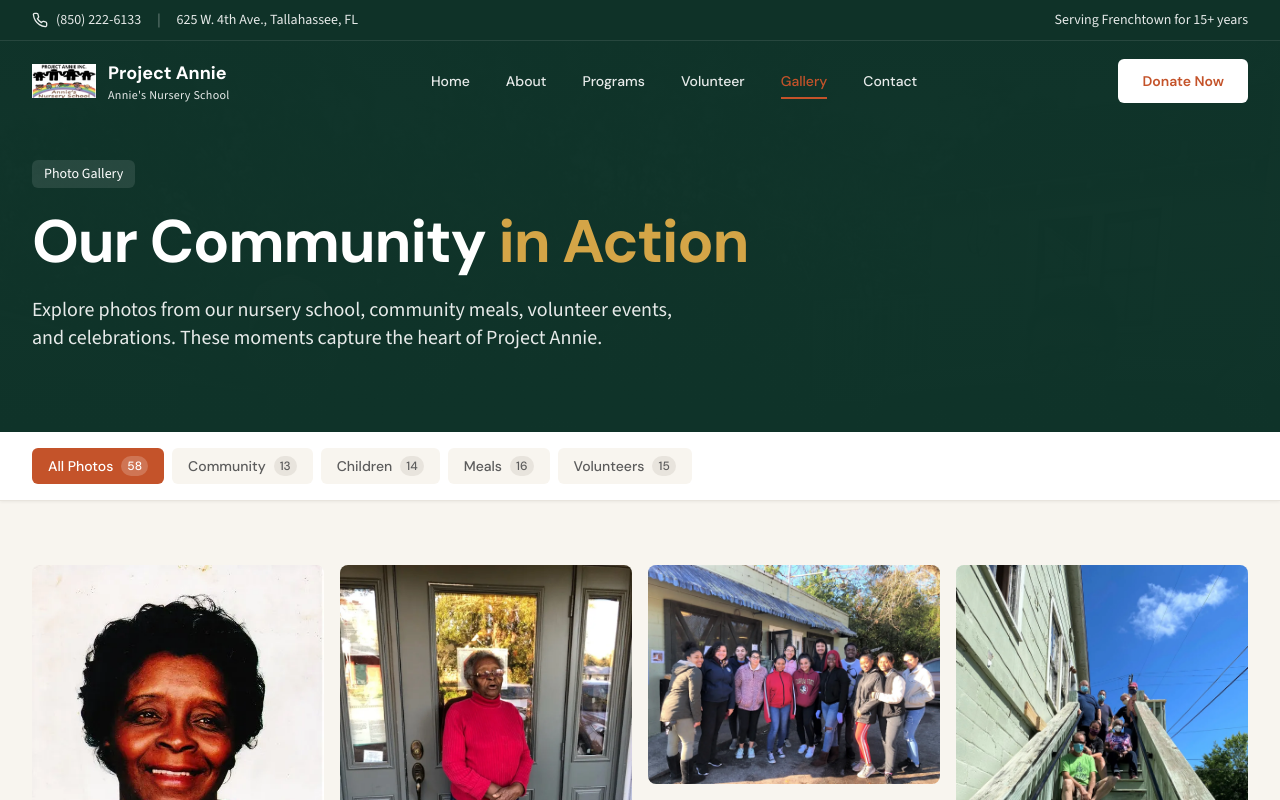
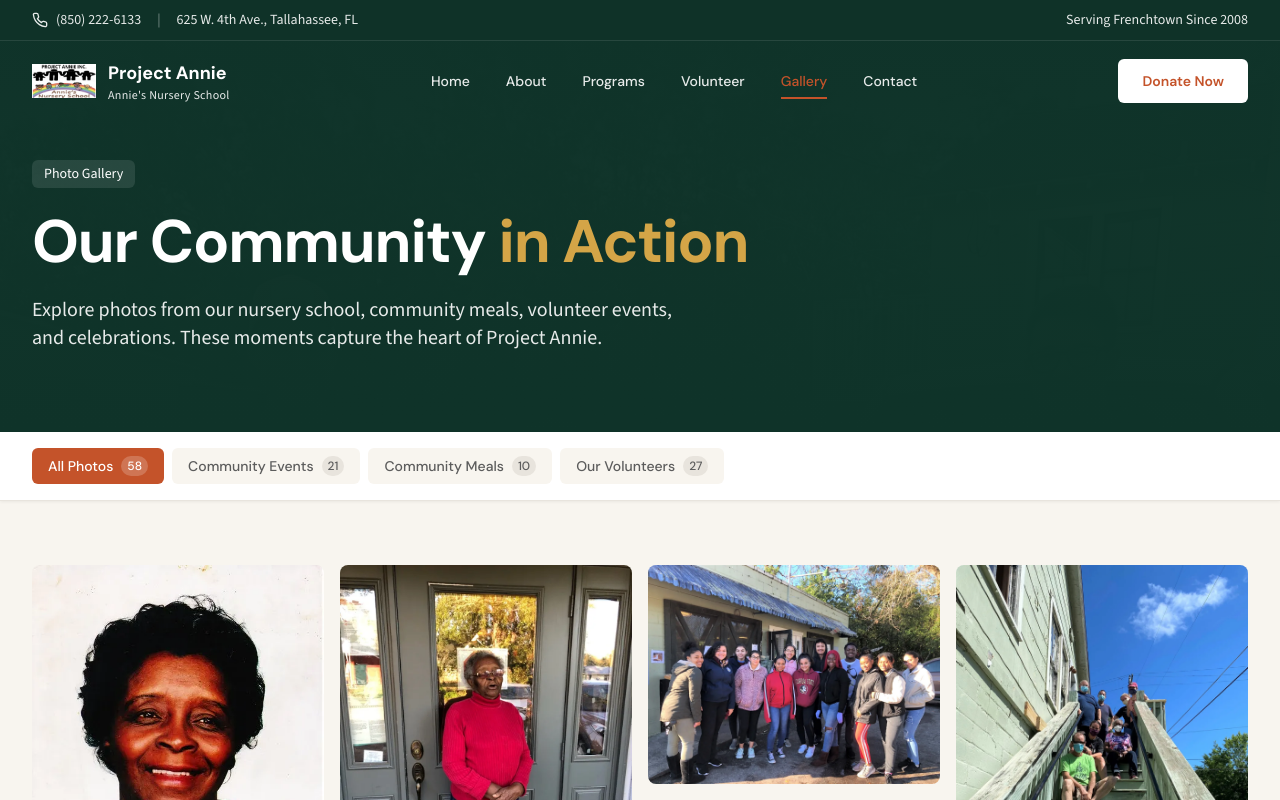
Before and after one commit to LennyPaz/ITLeadership, a Next.js app: page /gallery in a window 1280 px wide. Shown: the top 800 px of the page. Built offline with nearby package versions, Linux system fonts and the light colour scheme.

Commit message:
Heartbeat: Done. Trimmed Lora font from 8 variants (4 weights × 2 styles) to 1 (400 italic only) in `app/layout

```diff
--- a/app/gallery/page.tsx
+++ b/app/gallery/page.tsx
@@ -37,6 +37,12 @@
 
 const categories = galleryCategoriesData.items
 const galleryImages = galleryData.items
+
+// Build a lookup map from category ID to human-readable label
+const categoryLabelMap: Record<string, string> = {}
+for (const cat of categories) {
+  categoryLabelMap[cat.id] = cat.label
+}
 
 // Type for gallery images with focal point
 type GalleryImage = {
@@ -111,8 +117,8 @@
             </div>
           </div>
           <div className="absolute bottom-2 left-2 opacity-0 group-hover:opacity-100 transition-opacity duration-300">
-            <span className="px-2 py-1 bg-white/90 text-neutral-charcoal text-xs rounded font-medium capitalize">
-              {image.category}
+            <span className="px-2 py-1 bg-white/90 text-neutral-charcoal text-xs rounded font-medium">
+              {categoryLabelMap[image.category] || image.category}
             </span>
           </div>
         </div>
--- a/app/programs/page.tsx
+++ b/app/programs/page.tsx
@@ -371,7 +371,7 @@
       </section>
 
       {/* Employment Forms */}
-      <section className="py-20 lg:py-28 bg-neutral-cream">
+      <section className="py-20 lg:py-28 bg-white">
         <div className="container-base">
           <AnimatedSection className="text-center max-w-2xl mx-auto mb-14">
             <span className="badge-secondary mb-4">Join Our Team</span>
@@ -447,7 +447,7 @@
       </section>
 
       {/* CTA Section */}
-      <section className="py-20 lg:py-28 bg-secondary">
+      <section className="py-20 lg:py-28 bg-secondary-dark">
         <div className="container-base">
           <div className="grid lg:grid-cols-2 gap-12 items-center">
             <AnimatedSection>
--- a/app/volunteer/page.tsx
+++ b/app/volunteer/page.tsx
@@ -90,7 +90,7 @@
 
             <div className="mt-8 flex flex-col sm:flex-row gap-4">
               <Link
-                href="/contact"
+                href="/contact#contact-form"
                 className="btn bg-primary hover:bg-primary-dark text-white px-8 py-4 text-lg"
               >
                 Apply to Volunteer
@@ -354,7 +354,7 @@
       </section>
 
       {/* CTA Section */}
-      <section className="py-20 lg:py-28 bg-secondary">
+      <section className="py-20 lg:py-28 bg-secondary-dark">
         <div className="container-base text-center">
           <AnimatedSection>
             <h2 className="text-3xl md:text-4xl font-heading font-bold text-white mb-6">
@@ -366,7 +366,7 @@
             </p>
             <div className="flex flex-col sm:flex-row gap-4 justify-center">
               <Link
-                href="/contact"
+                href="/contact#contact-form"
                 className="btn bg-primary hover:bg-primary-dark text-white px-8 py-4 text-lg"
               >
                 Apply to Volunteer
--- a/components/AnimatedSection.tsx
+++ b/components/AnimatedSection.tsx
@@ -38,6 +38,7 @@
           : { duration: 0.6, delay, ease: [0.25, 0.1, 0.25, 1] }
       }
       className={className}
+      style={{ backfaceVisibility: 'hidden' }}
     >
       {children}
     </motion.div>
--- a/components/Navigation.tsx
+++ b/components/Navigation.tsx
@@ -95,7 +95,7 @@
               'text-sm transition-colors',
               isScrolled ? 'text-neutral-gray' : 'text-white/90'
             )}>
-              Serving Frenchtown for 15+ years
+              Serving Frenchtown Since 2008
             </div>
           </div>
         </div>
--- a/content/gallery-categories.json
+++ b/content/gallery-categories.json
@@ -1,9 +1,8 @@
 {
   "items": [
     { "id": "all", "label": "All Photos" },
-    { "id": "community", "label": "Community" },
-    { "id": "children", "label": "Children" },
-    { "id": "meals", "label": "Meals" },
-    { "id": "volunteers", "label": "Volunteers" }
+    { "id": "community", "label": "Community Events" },
+    { "id": "meals", "label": "Community Meals" },
+    { "id": "volunteers", "label": "Our Volunteers" }
   ]
 }
--- a/content/gallery.json
+++ b/content/gallery.json
@@ -1,62 +1,62 @@
 {
   "items": [
-    { "src": "/images/Gallery/G1webp.webp", "alt": "Project Annie community gathering", "category": "community", "focalPoint": "center" },
-    { "src": "/images/Gallery/G2.webp", "alt": "Community event at Project Annie", "category": "community", "focalPoint": "center" },
-    { "src": "/images/Gallery/G3.webp", "alt": "Frenchtown community members", "category": "community", "focalPoint": "center" },
-    { "src": "/images/Gallery/g4.webp", "alt": "Community celebration", "category": "community", "focalPoint": "top" },
-    { "src": "/images/Gallery/g5.webp", "alt": "Project Annie event", "category": "community", "focalPoint": "top" },
-    { "src": "/images/Gallery/g6.webp", "alt": "Community gathering", "category": "community", "focalPoint": "top" },
-    { "src": "/images/Gallery/g7.webp", "alt": "Frenchtown families together", "category": "community", "focalPoint": "top" },
-    { "src": "/images/Gallery/g8.webp", "alt": "Community support event", "category": "community", "focalPoint": "top" },
-    { "src": "/images/Gallery/g9.webp", "alt": "Project Annie community", "category": "community", "focalPoint": "top" },
-    { "src": "/images/Gallery/g10.webp", "alt": "Community members", "category": "community", "focalPoint": "top" },
-    { "src": "/images/Gallery/g11.webp", "alt": "Neighborhood gathering", "category": "community", "focalPoint": "top" },
-    { "src": "/images/Gallery/g12.webp", "alt": "Community celebration event", "category": "community", "focalPoint": "top" },
-    { "src": "/images/Gallery/g13.webp", "alt": "Project Annie community day", "category": "community", "focalPoint": "top" },
-    { "src": "/images/Gallery/2g1.webp", "alt": "Meal service at Project Annie", "category": "meals", "focalPoint": "center" },
-    { "src": "/images/Gallery/2g2.webp", "alt": "Thanksgiving meal preparation", "category": "meals", "focalPoint": "center" },
-    { "src": "/images/Gallery/2g3.webp", "alt": "Food distribution event", "category": "meals", "focalPoint": "center" },
-    { "src": "/images/Gallery/2g4.webp", "alt": "Community meal service", "category": "meals", "focalPoint": "center" },
-    { "src": "/images/Gallery/2g5.webp", "alt": "Thanksgiving feast", "category": "meals", "focalPoint": "center" },
-    { "src": "/images/Gallery/2g6.webp", "alt": "Meal program at Project Annie", "category": "meals", "focalPoint": "center" },
-    { "src": "/images/Gallery/2g7.webp", "alt": "Community feeding event", "category": "meals", "focalPoint": "center" },
-    { "src": "/images/Gallery/2g8.webp", "alt": "Food service volunteers", "category": "meals", "focalPoint": "center" },
-    { "src": "/images/Gallery/2g9.webp", "alt": "Thanksgiving dinner service", "category": "meals", "focalPoint": "center" },
-    { "src": "/images/Gallery/2g10.webp", "alt": "Community meal event", "category": "meals", "focalPoint": "center" },
-    { "src": "/images/Gallery/2g11.webp", "alt": "Food distribution day", "category": "meals", "focalPoint": "center" },
-    { "src": "/images/Gallery/2g12.webp", "alt": "Meal preparation", "category": "meals", "focalPoint": "center" },
-    { "src": "/images/Gallery/2g13.webp", "alt": "Community feast", "category": "meals", "focalPoint": "center" },
-    { "src": "/images/Gallery/2g14.webp", "alt": "Thanksgiving celebration", "category": "meals", "focalPoint": "center" },
-    { "src": "/images/Gallery/2g15.webp", "alt": "Meal service", "category": "meals", "focalPoint": "center" },
-    { "src": "/images/Gallery/2g16.webp", "alt": "Community dining", "category": "meals", "focalPoint": "center" },
-    { "src": "/images/Gallery/3g1.webp", "alt": "Children at Annie's Nursery", "category": "children", "focalPoint": "top" },
-    { "src": "/images/Gallery/3g2.webp", "alt": "Nursery school activities", "category": "children", "focalPoint": "top" },
-    { "src": "/images/Gallery/3g3.webp", "alt": "Early learning at Project Annie", "category": "children", "focalPoint": "top" },
-    { "src": "/images/Gallery/3g4.webp", "alt": "Children playing", "category": "children", "focalPoint": "top" },
-    { "src": "/images/Gallery/3g5.webp", "alt": "Nursery school day", "category": "children", "focalPoint": "top" },
-    { "src": "/images/Gallery/3g6.webp", "alt": "Kids activities", "category": "children", "focalPoint": "top" },
-    { "src": "/images/Gallery/3g7.webp", "alt": "Children learning", "category": "children", "focalPoint": "top" },
-    { "src": "/images/Gallery/3g8.webp", "alt": "Toddler care", "category": "children", "focalPoint": "top" },
-    { "src": "/images/Gallery/3g9.webp", "alt": "Early childhood education", "category": "children", "focalPoint": "top" },
-    { "src": "/images/Gallery/3g10.webp", "alt": "Nursery school fun", "category": "children", "focalPoint": "top" },
-    { "src": "/images/Gallery/3g11.webp", "alt": "Children at play", "category": "children", "focalPoint": "top" },
-    { "src": "/images/Gallery/3g12.webp", "alt": "Learning activities", "category": "children", "focalPoint": "top" },
-    { "src": "/images/Gallery/3g13.webp", "alt": "Kids at Project Annie", "category": "children", "focalPoint": "top" },
-    { "src": "/images/Gallery/3g14.webp", "alt": "Childhood education", "category": "children", "focalPoint": "top" },
-    { "src": "/images/Gallery/4g1.webp", "alt": "Volunteers at Project Annie", "category": "volunteers", "focalPoint": "top" },
-    { "src": "/images/Gallery/4g2.webp", "alt": "Student volunteers", "category": "volunteers", "focalPoint": "top" },
-    { "src": "/images/Gallery/4g3.webp", "alt": "FSU volunteers helping", "category": "volunteers", "focalPoint": "top" },
-    { "src": "/images/Gallery/4g4.webp", "alt": "Volunteer team", "category": "volunteers", "focalPoint": "top" },
-    { "src": "/images/Gallery/4g5.webp", "alt": "Community helpers", "category": "volunteers", "focalPoint": "top" },
-    { "src": "/images/Gallery/4g6.webp", "alt": "Volunteers in action", "category": "volunteers", "focalPoint": "top" },
-    { "src": "/images/Gallery/4g7.webp", "alt": "TCC student volunteers", "category": "volunteers", "focalPoint": "top" },
-    { "src": "/images/Gallery/4g8.webp", "alt": "Volunteer service", "category": "volunteers", "focalPoint": "top" },
-    { "src": "/images/Gallery/4g9.webp", "alt": "Helping hands", "category": "volunteers", "focalPoint": "top" },
-    { "src": "/images/Gallery/4g10.webp", "alt": "Volunteer work day", "category": "volunteers", "focalPoint": "top" },
-    { "src": "/images/Gallery/4g11.webp", "alt": "Student service", "category": "volunteers", "focalPoint": "top" },
-    { "src": "/images/Gallery/4g12.webp", "alt": "Community volunteers", "category": "volunteers", "focalPoint": "top" },
-    { "src": "/images/Gallery/4g13.webp", "alt": "Volunteer event", "category": "volunteers", "focalPoint": "top" },
-    { "src": "/images/Gallery/4g14.webp", "alt": "Volunteers serving", "category": "volunteers", "focalPoint": "top" },
-    { "src": "/images/Gallery/4g15.webp", "alt": "Project Annie volunteers", "category": "volunteers", "focalPoint": "top" }
+    { "src": "/images/Gallery/G1webp.webp", "alt": "Annie Johnson, founder of Project Annie Inc", "category": "community", "focalPoint": "center" },
+    { "src": "/images/Gallery/G2.webp", "alt": "Annie working in Project Annie kitchen", "category": "volunteers", "focalPoint": "center" },
+    { "src": "/images/Gallery/G3.webp", "alt": "Volunteers and visitors in Project Annie office", "category": "volunteers", "focalPoint": "center" },
+    { "src": "/images/Gallery/g4.webp", "alt": "Volunteer preparing community meal", "category": "volunteers", "focalPoint": "top" },
+    { "src": "/images/Gallery/g5.webp", "alt": "Volunteers delivering food donations to Project Annie", "category": "volunteers", "focalPoint": "top" },
+    { "src": "/images/Gallery/g6.webp", "alt": "Community members gathered at Project Annie", "category": "community", "focalPoint": "top" },
+    { "src": "/images/Gallery/g7.webp", "alt": "Annie with community partners and visitors", "category": "community", "focalPoint": "top" },
+    { "src": "/images/Gallery/g8.webp", "alt": "Community meal service event with volunteers serving hot food", "category": "meals", "focalPoint": "top" },
+    { "src": "/images/Gallery/g9.webp", "alt": "Food pantry storage area with donated supplies", "category": "community", "focalPoint": "top" },
+    { "src": "/images/Gallery/g10.webp", "alt": "Annie Johnson serving at community meal event", "category": "meals", "focalPoint": "top" },
+    { "src": "/images/Gallery/g11.webp", "alt": "Outdoor food and baked goods distribution table", "category": "community", "focalPoint": "top" },
+    { "src": "/images/Gallery/g12.webp", "alt": "Volunteer serving food at outdoor community event", "category": "meals", "focalPoint": "top" },
+    { "src": "/images/Gallery/g13.webp", "alt": "Volunteers serving meal indoors", "category": "meals", "focalPoint": "top" },
+    { "src": "/images/Gallery/2g1.webp", "alt": "Annie Johnson at Project Annie facility entrance", "category": "community", "focalPoint": "center" },
+    { "src": "/images/Gallery/2g2.webp", "alt": "Prepared turkey and vegetables for community meal", "category": "meals", "focalPoint": "center" },
+    { "src": "/images/Gallery/2g3.webp", "alt": "City of Tallahassee Adopt-A-Street sign for Project Annie", "category": "community", "focalPoint": "center" },
+    { "src": "/images/Gallery/2g4.webp", "alt": "Annie Johnson standing by Project Annie's Adopt-A-Street sign", "category": "community", "focalPoint": "center" },
+    { "src": "/images/Gallery/2g5.webp", "alt": "Local news coverage of Project Annie programs", "category": "community", "focalPoint": "center" },
+    { "src": "/images/Gallery/2g6.webp", "alt": "Thanksgiving meal volunteers serving food", "category": "meals", "focalPoint": "center" },
+    { "src": "/images/Gallery/2g7.webp", "alt": "FSU student volunteers at Project Annie facility", "category": "volunteers", "focalPoint": "center" },
+    { "src": "/images/Gallery/2g8.webp", "alt": "Volunteer group participating in street cleanup", "category": "volunteers", "focalPoint": "center" },
+    { "src": "/images/Gallery/2g9.webp", "alt": "Volunteer group outdoors at Project Annie", "category": "volunteers", "focalPoint": "center" },
+    { "src": "/images/Gallery/2g10.webp", "alt": "FSU student volunteers with community member", "category": "volunteers", "focalPoint": "center" },
+    { "src": "/images/Gallery/2g11.webp", "alt": "Volunteer painting and building maintenance work", "category": "volunteers", "focalPoint": "center" },
+    { "src": "/images/Gallery/2g12.webp", "alt": "Street cleanup crew in safety vests", "category": "volunteers", "focalPoint": "center" },
+    { "src": "/images/Gallery/2g13.webp", "alt": "Volunteer group at community service day", "category": "volunteers", "focalPoint": "center" },
+    { "src": "/images/Gallery/2g14.webp", "alt": "Community gathering at Project Annie facility", "category": "community", "focalPoint": "center" },
+    { "src": "/images/Gallery/2g15.webp", "alt": "Male volunteer group at Project Annie", "category": "volunteers", "focalPoint": "center" },
+    { "src": "/images/Gallery/2g16.webp", "alt": "Volunteers gathered for community service", "category": "volunteers", "focalPoint": "center" },
+    { "src": "/images/Gallery/3g1.webp", "alt": "Annie Johnson welcoming visitors at facility entrance", "category": "community", "focalPoint": "top" },
+    { "src": "/images/Gallery/3g2.webp", "alt": "Outdoor community yard sale and fundraiser", "category": "community", "focalPoint": "top" },
+    { "src": "/images/Gallery/3g3.webp", "alt": "Volunteers delivering food donations", "category": "volunteers", "focalPoint": "top" },
+    { "src": "/images/Gallery/3g4.webp", "alt": "Volunteer group at community yard sale event", "category": "volunteers", "focalPoint": "top" },
+    { "src": "/images/Gallery/3g5.webp", "alt": "BBQ grilling for community meal event", "category": "meals", "focalPoint": "top" },
+    { "src": "/images/Gallery/3g6.webp", "alt": "Volunteers organizing donated household items", "category": "volunteers", "focalPoint": "top" },
+    { "src": "/images/Gallery/3g7.webp", "alt": "Volunteers preparing BBQ meal outdoors", "category": "meals", "focalPoint": "top" },
+    { "src": "/images/Gallery/3g8.webp", "alt": "Community BBQ meal preparation", "category": "meals", "focalPoint": "top" },
+    { "src": "/images/Gallery/3g9.webp", "alt": "Grilling hamburgers for community meal", "category": "meals", "focalPoint": "top" },
+    { "src": "/images/Gallery/3g10.webp", "alt": "Student volunteers with donation carts and supplies", "category": "volunteers", "focalPoint": "top" },
+    { "src": "/images/Gallery/3g11.webp", "alt": "Community yard sale at Project Annie facility", "category": "community", "focalPoint": "top" },
+    { "src": "/images/Gallery/3g12.webp", "alt": "Outdoor clothing and goods distribution event", "category": "community", "focalPoint": "top" },
+    { "src": "/images/Gallery/3g13.webp", "alt": "Community members browsing yard sale items", "category": "community", "focalPoint": "top" },
+    { "src": "/images/Gallery/3g14.webp", "alt": "Clothing distribution tables at community event", "category": "community", "focalPoint": "top" },
+    { "src": "/images/Gallery/4g1.webp", "alt": "Annie Johnson, founder and leader of Project Annie Inc", "category": "community", "focalPoint": "top" },
+    { "src": "/images/Gallery/4g2.webp", "alt": "Leon County Library volunteers at community event", "category": "volunteers", "focalPoint": "top" },
+    { "src": "/images/Gallery/4g3.webp", "alt": "Volunteer construction crew at Project Annie facility", "category": "volunteers", "focalPoint": "top" },
+    { "src": "/images/Gallery/4g4.webp", "alt": "Volunteer painting and building renovation work", "category": "volunteers", "focalPoint": "top" },
+    { "src": "/images/Gallery/4g5.webp", "alt": "Volunteer working on facility construction project", "category": "volunteers", "focalPoint": "top" },
+    { "src": "/images/Gallery/4g6.webp", "alt": "Volunteers painting exterior balcony railings", "category": "volunteers", "focalPoint": "top" },
+    { "src": "/images/Gallery/4g7.webp", "alt": "Volunteer painting stairs at community center", "category": "volunteers", "focalPoint": "top" },
+    { "src": "/images/Gallery/4g8.webp", "alt": "Volunteer taking a break during construction work", "category": "volunteers", "focalPoint": "top" },
+    { "src": "/images/Gallery/4g9.webp", "alt": "Annie with community members and volunteers indoors", "category": "community", "focalPoint": "top" },
+    { "src": "/images/Gallery/4g10.webp", "alt": "Volunteer organizing food pantry supplies", "category": "volunteers", "focalPoint": "top" },
+    { "src": "/images/Gallery/4g11.webp", "alt": "Student volunteers organizing donated food and supplies", "category": "volunteers", "focalPoint": "top" },
+    { "src": "/images/Gallery/4g12.webp", "alt": "Food pantry shelving with donated items", "category": "community", "focalPoint": "top" },
+    { "src": "/images/Gallery/4g13.webp", "alt": "Annie with volunteers at community food distribution", "category": "community", "focalPoint": "top" },
+    { "src": "/images/Gallery/4g14.webp", "alt": "Youth volunteers distributing bread and food to community", "category": "volunteers", "focalPoint": "top" },
+    { "src": "/images/Gallery/4g15.webp", "alt": "Project Annie Inc community center facility exterior", "category": "community", "focalPoint": "top" }
   ]
 }
```
Also changed, not shown: app/about/page.tsx (+8 -8 lines), app/contact/page.tsx (+5 -4 lines), app/layout.tsx (+6 -6 lines), app/page.tsx (+33 -34 lines), components/Footer.tsx (+9 -15 lines), 1 other file (tests, documents, lock files or other folders).
